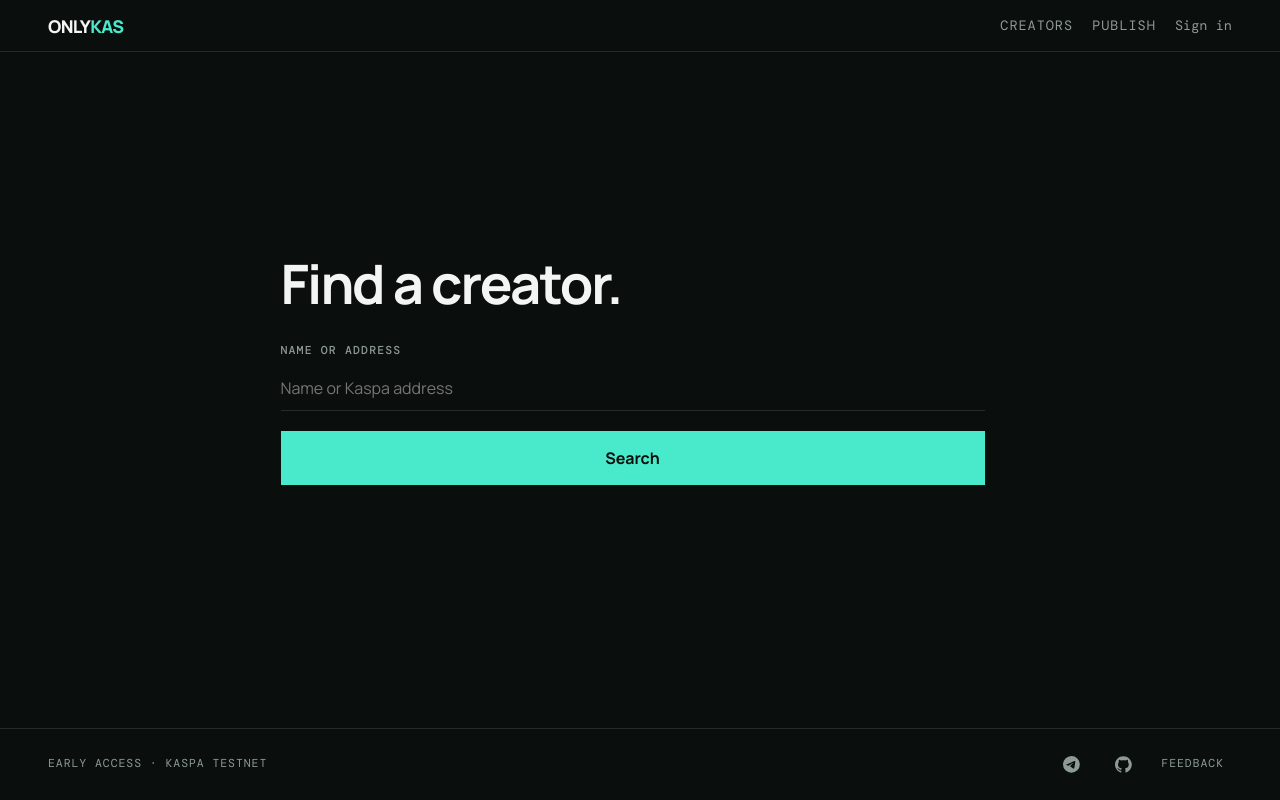
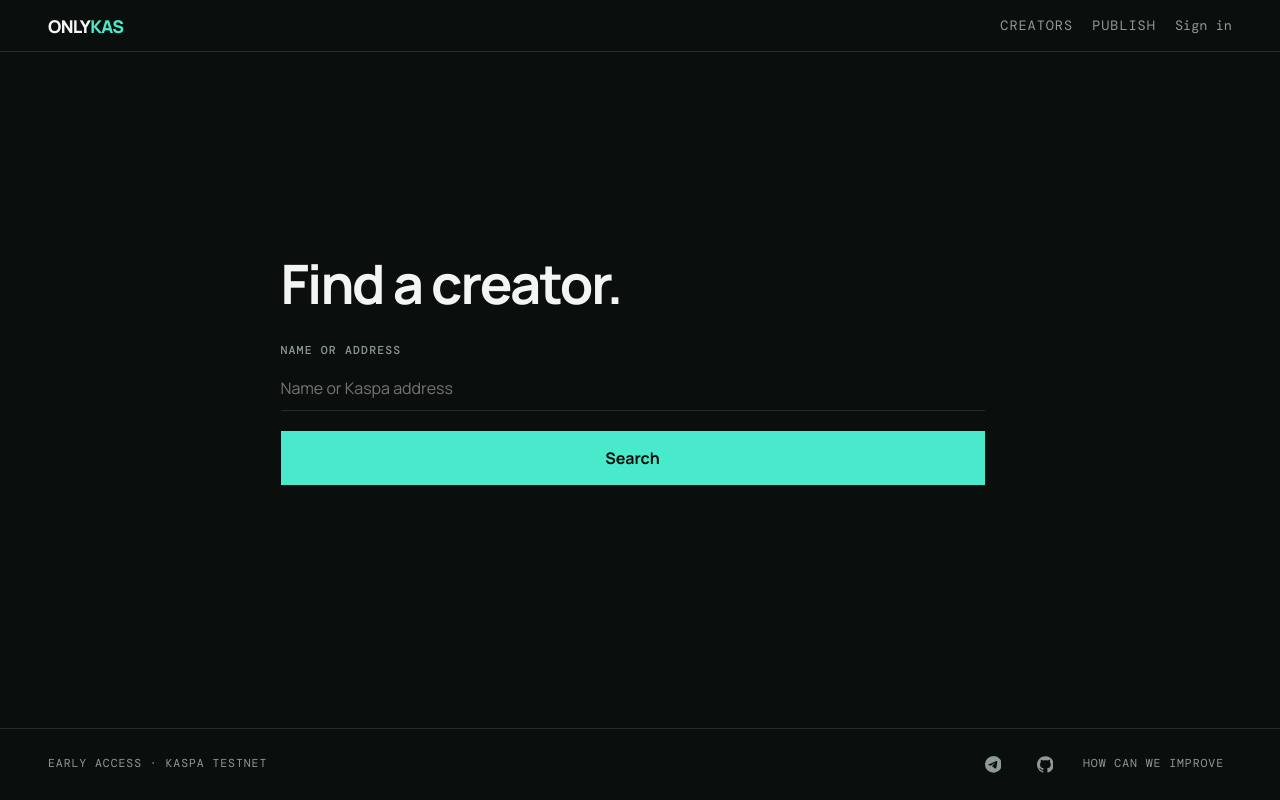
Before and after one commit to danieliyahu1/onlykas, a React (Vite) app in the folder frontend/: page /find in a window 1280 px wide. Built offline with nearby package versions, Linux system fonts and the light colour scheme.

Commit message:
copy: make the feedback prompt clearer

```diff
--- a/frontend/src/copy.ts
+++ b/frontend/src/copy.ts
@@ -37,11 +37,11 @@ export const COPY = {
   accessVerificationFailed:
     "OnlyKas can't verify your subscription right now. Try again.",
   unlockRequired: "Unlock this post to view it.",
-  feedbackButton: "Feedback",
+  feedbackButton: "How can we improve",
   feedbackDialogTitle: "Send feedback",
   feedbackLabel: "What should we improve?",
   feedbackHint: "Anonymous",
-  feedbackPlaceholder: "Tell us what happened",
+  feedbackPlaceholder: "Tell us your experience",
   feedbackSend: "Send",
   feedbackThanks: "Thanks — sent.",
   feedbackRequired: "Write a few words first.",
```
